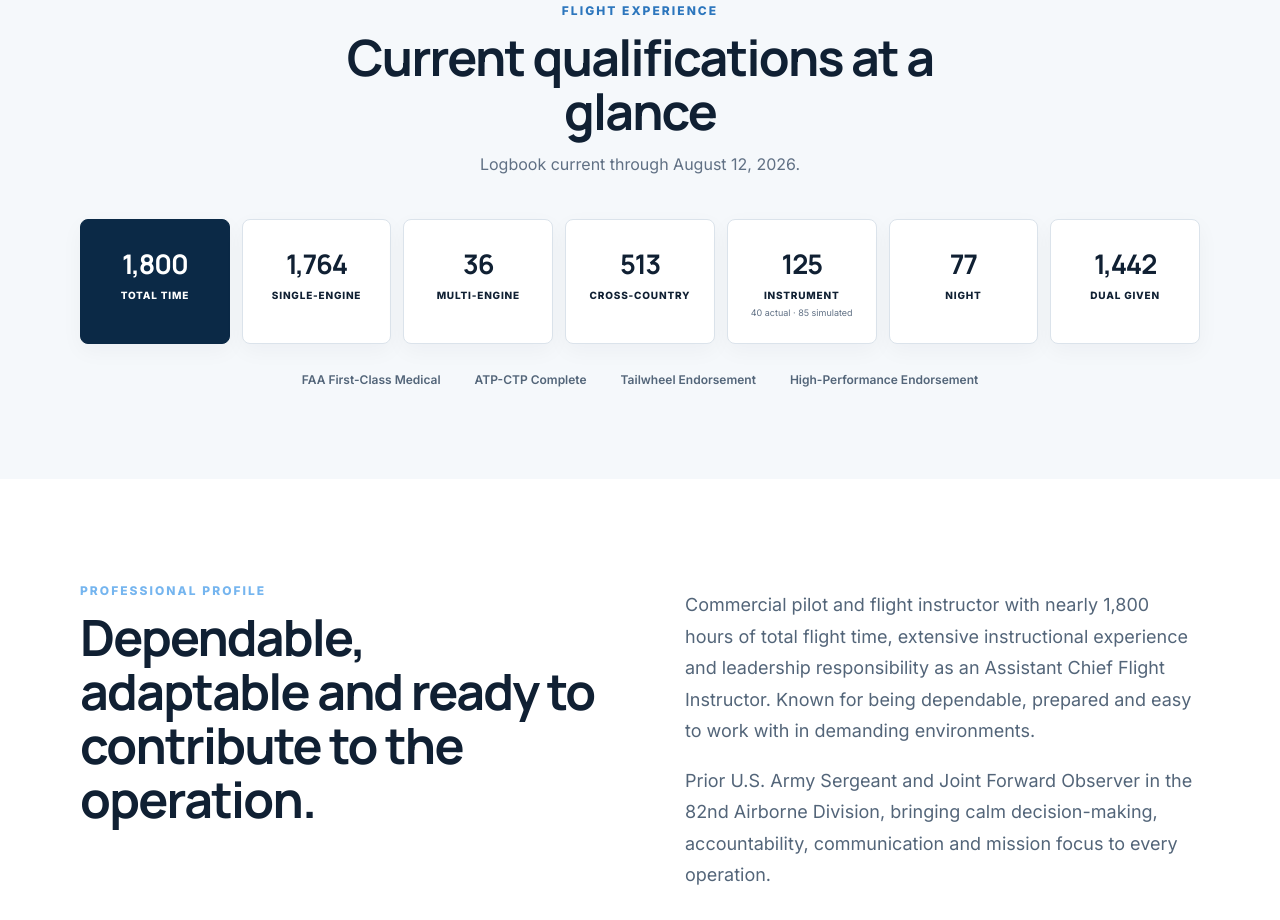
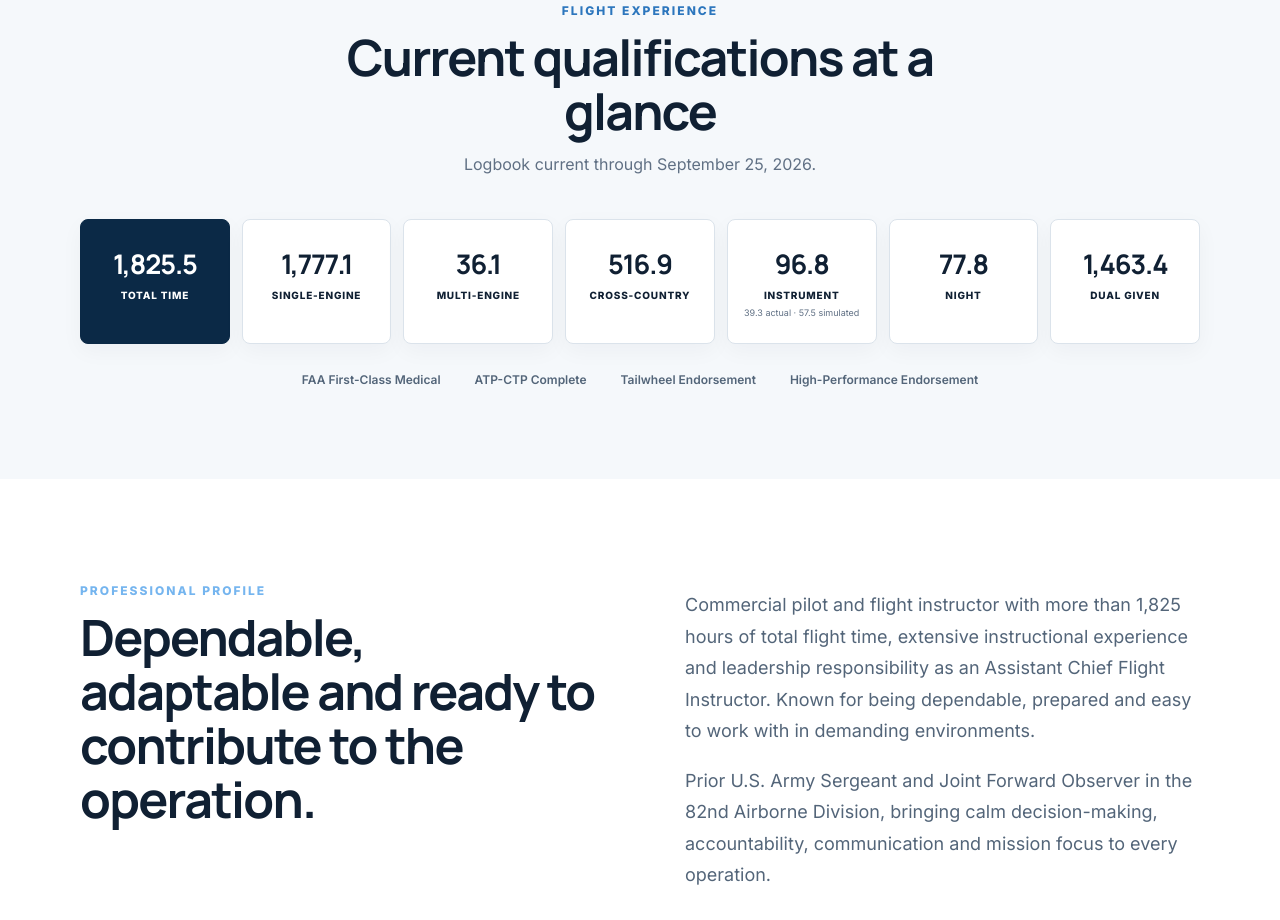
Before and after one commit to matthewquillinan-hub/matthewquillinan, a plain HTML site: page index.html in a window 1280 px wide. Shown: the part 881-1801 px from the top of the page. Drawn offline with nearby package versions, Linux system fonts and the light colour scheme.

Commit message:
Add files via upload

```diff
--- a/index.html
+++ b/index.html
@@ -22,7 +22,7 @@
     </nav>
     <div class="header-actions">
       <a class="button button-small button-outline linkedin-button" href="https://www.linkedin.com/in/matthewquillinan" target="_blank" rel="noopener" aria-label="View Matthew Quillinan on LinkedIn">LinkedIn</a>
-      <a class="button button-small button-outline" href="Quillinan%20Resume%20August%202026%20(online).pdf" download>Download Résumé</a>
+      <a class="button button-small button-outline" href="Quillinan-Resume.pdf" download>Download Résumé</a>
     </div>
   </header>
 
@@ -37,7 +37,7 @@
           <div class="hero-actions">
             <a class="button" href="#flight-time">View Flight Experience</a>
             <a class="button button-outline" href="https://www.linkedin.com/in/matthewquillinan" target="_blank" rel="noopener">View LinkedIn</a>
-            <a class="button button-outline" href="matthew-pilot-site-4/Quillinan%20Resume%20%2825%20June%202026%29%20online.pdf" download>Download Résumé</a>
+            <a class="button button-outline" href="Quillinan-Resume.pdf" download>Download Résumé</a>
           </div>
           <div class="availability"><span></span> Open to the right professional opportunity</div>
         </div>
@@ -53,16 +53,16 @@
         <div class="section-heading">
           <p class="eyebrow dark">Flight Experience</p>
           <h2>Current qualifications at a glance</h2>
-          <p>Logbook current through August 12, 2026.</p>
+          <p>Logbook current through September 25, 2026.</p>
         </div>
         <div class="stats-grid">
-          <article class="stat-card featured"><strong>1,800</strong><span>Total Time</span></article>
-          <article class="stat-card"><strong>1,764</strong><span>Single-Engine</span></article>
-          <article class="stat-card"><strong>36</strong><span>Multi-Engine</span></article>
-          <article class="stat-card"><strong>513</strong><span>Cross-Country</span></article>
-          <article class="stat-card"><strong>125</strong><span>Instrument</span><small>40 actual · 85 simulated</small></article>
-          <article class="stat-card"><strong>77</strong><span>Night</span></article>
-          <article class="stat-card"><strong>1,442</strong><span>Dual Given</span></article>
+          <article class="stat-card featured"><strong>1,825.5</strong><span>Total Time</span></article>
+          <article class="stat-card"><strong>1,777.1</strong><span>Single-Engine</span></article>
+          <article class="stat-card"><strong>36.1</strong><span>Multi-Engine</span></article>
+          <article class="stat-card"><strong>516.9</strong><span>Cross-Country</span></article>
+          <article class="stat-card"><strong>96.8</strong><span>Instrument</span><small>39.3 actual · 57.5 simulated</small></article>
+          <article class="stat-card"><strong>77.8</strong><span>Night</span></article>
+          <article class="stat-card"><strong>1,463.4</strong><span>Dual Given</span></article>
         </div>
         <div class="credential-strip">
           <span>FAA First-Class Medical</span><span>ATP-CTP Complete</span><span>Tailwheel Endorsement</span><span>High-Performance Endorsement</span>
@@ -77,7 +77,7 @@
           <h2>Dependable, adaptable and ready to contribute to the operation.</h2>
         </div>
         <div class="body-copy">
-          <p>Commercial pilot and flight instructor with nearly 1,800 hours of total flight time, extensive instructional experience and leadership responsibility as an Assistant Chief Flight Instructor. Known for being dependable, prepared and easy to work with in demanding environments.</p>
+          <p>Commercial pilot and flight instructor with more than 1,825 hours of total flight time, extensive instructional experience and leadership responsibility as an Assistant Chief Flight Instructor. Known for being dependable, prepared and easy to work with in demanding environments.</p>
           <p>Prior U.S. Army Sergeant and Joint Forward Observer in the 82nd Airborne Division, bringing calm decision-making, accountability, communication and mission focus to every operation.</p>
         </div>
       </div>
@@ -150,7 +150,7 @@
           <a href="tel:+17049789164">704-978-9164</a>
           <a href="https://www.linkedin.com/in/matthewquillinan" target="_blank" rel="noopener">linkedin.com/in/matthewquillinan</a>
           <a href="https://matthewquillinan.online">matthewquillinan.online</a>
-          <a class="button" href="matthew-pilot-site-4/Quillinan%20Resume%20%2825%20June%202026%29%20online.pdf" download>Download Résumé</a>
+          <a class="button" href="Quillinan-Resume.pdf" download>Download Résumé</a>
         </div>
       </div>
     </section>
```
Also changed, not shown: 1 other file.
